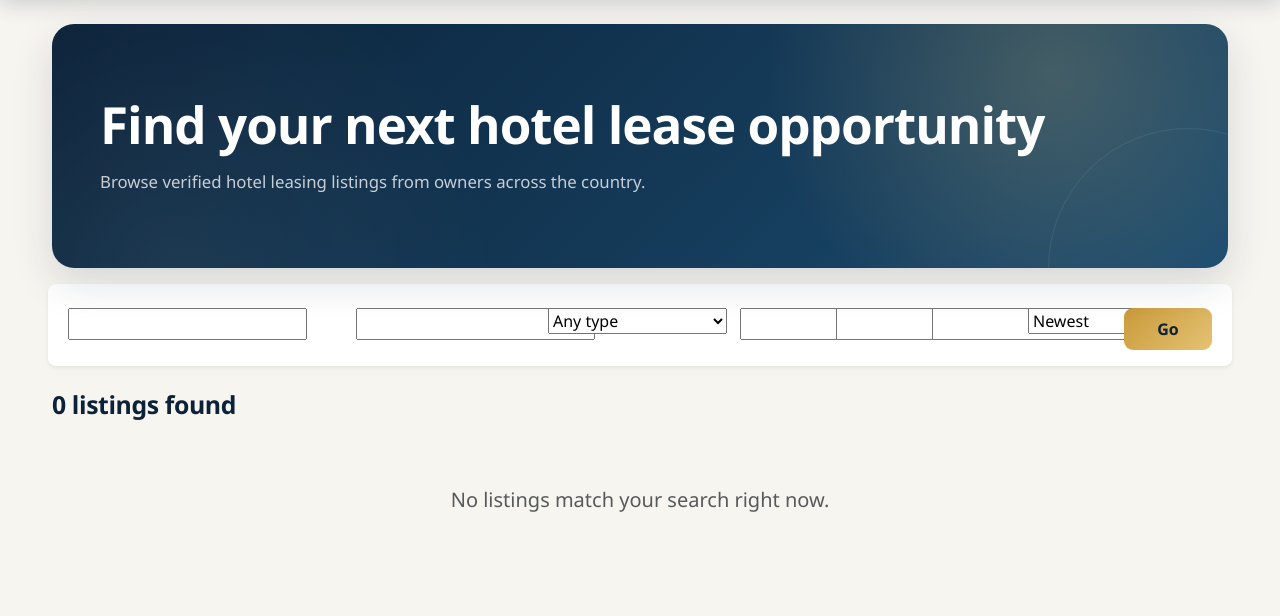
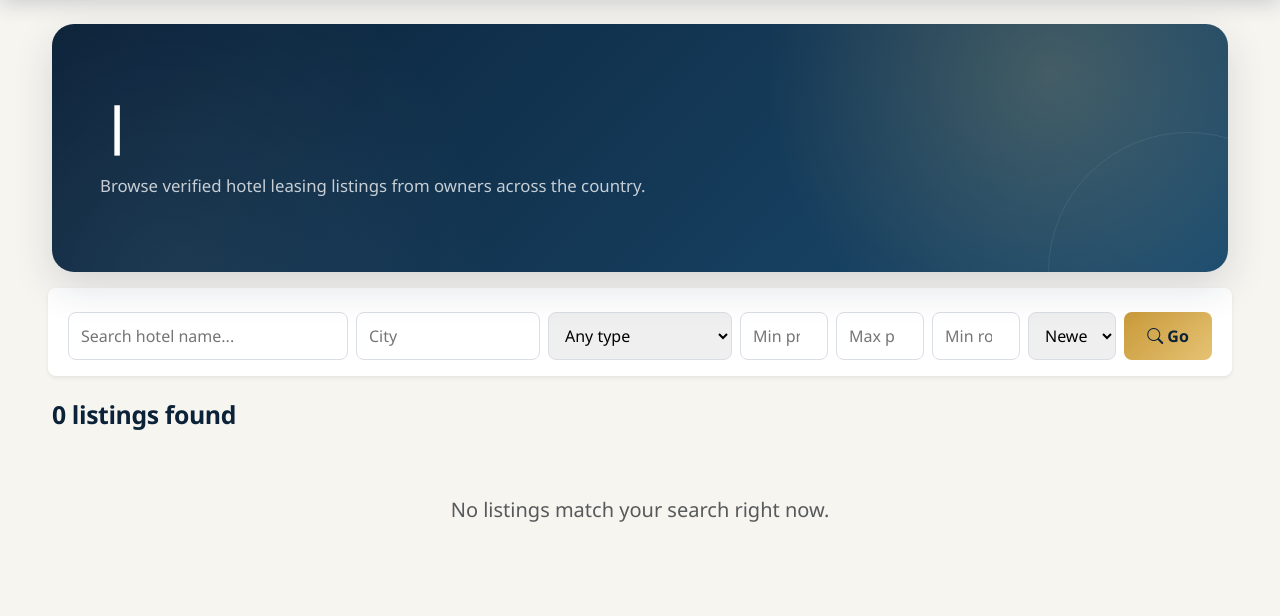
Before and after one commit to sadafnisha/Hotel-Marketplace-project, a Django app: page / in a window 1280 px wide. Shown: the part 73-689 px from the top of the page. Run offline with Django 5.2, Linux system fonts and the light colour scheme; data that the repository does not hold is empty.

Commit message:
Improve marketplace search and add typewriter effect

```diff
--- a/templates/listings/marketplace.html
+++ b/templates/listings/marketplace.html
@@ -1,66 +1,360 @@
 {% extends 'base.html' %}
 {% load humanize badges %}
+
 {% block title %}Hotel Marketplace &mdash; HotelLease{% endblock %}
+
 {% block content %}
+
+<!-- HERO -->
 <div class="hero-section mb-4">
-    <h1 class="fw-bold">Find your next hotel lease opportunity</h1>
-    <p class="mb-0">Browse verified hotel leasing listings from owners across the country.</p>
+    <h1 class="fw-bold typewriter-title">
+        <span id="typewriter-text"></span><span class="typewriter-cursor">|</span>
+    </h1>
+
+    <p class="mb-0">
+        Browse verified hotel leasing listings from owners across the country.
+    </p>
 </div>
 
-<form method="get" class="row g-2 mb-4 bg-white p-3 rounded-3 shadow-sm">
-    <div class="col-md-3">{{ form.q }}</div>
-    <div class="col-md-2">{{ form.city }}</div>
-    <div class="col-md-2">{{ form.property_type }}</div>
-    <div class="col-md-1">{{ form.min_price }}</div>
-    <div class="col-md-1">{{ form.max_price }}</div>
-    <div class="col-md-1">{{ form.min_rooms }}</div>
-    <div class="col-md-1">{{ form.sort }}</div>
-    <div class="col-md-1"><button class="btn btn-brand w-100">Go</button></div>
+
+<!-- SEARCH / FILTER BAR -->
+<form
+    method="get"
+    action="{% url 'listings:marketplace' %}"
+    class="marketplace-search row g-2 mb-4 bg-white p-3 rounded-3 shadow-sm"
+>
+
+    <div class="col-md-3">
+        {{ form.q }}
+    </div>
+
+    <div class="col-md-2">
+        {{ form.city }}
+    </div>
+
+    <div class="col-md-2">
+        {{ form.property_type }}
+    </div>
+
+    <div class="col-md-1">
+        {{ form.min_price }}
+    </div>
+
+    <div class="col-md-1">
+        {{ form.max_price }}
+    </div>
+
+    <div class="col-md-1">
+        {{ form.min_rooms }}
+    </div>
+
+    <div class="col-md-1">
+        {{ form.sort }}
+    </div>
+
+    <div class="col-md-1">
+        <button type="submit" class="btn btn-brand w-100">
+            <i class="bi bi-search"></i>
+            Go
+        </button>
+    </div>
+
 </form>
 
+
+<!-- RESULTS COUNT -->
 <div class="d-flex justify-content-between align-items-center mb-3">
-    <h4 class="section-title mb-0">{{ page_obj.paginator.count }} listing{{ page_obj.paginator.count|pluralize }} found</h4>
+    <h4 class="section-title mb-0">
+        {{ page_obj.paginator.count }}
+        listing{{ page_obj.paginator.count|pluralize }}
+        found
+    </h4>
 </div>
 
+
+<!-- LISTINGS -->
 <div class="row g-4">
+
     {% for listing in page_obj %}
+
     <div class="col-md-4">
+
         <div class="card hotel-card">
+
             {% if listing.cover_image %}
-                <img src="{{ listing.cover_image }}" class="card-img-top" alt="{{ listing.title }}">
+
+                <img
+                    src="{{ listing.cover_image }}"
+                    class="card-img-top"
+                    alt="{{ listing.title }}"
+                >
+
             {% else %}
-                <div class="placeholder-img">🏨</div>
+
+                <div class="placeholder-img">
+                    🏨
+                </div>
+
             {% endif %}
+
+
             <div class="card-body">
+
                 <div class="d-flex justify-content-between align-items-start">
-                    <h5 class="card-title mb-1">{{ listing.title }}</h5>
-                    {% if listing.pk in favourite_ids %}<span title="Saved">⭐</span>{% endif %}
+
+                    <h5 class="card-title mb-1">
+                        {{ listing.title }}
+                    </h5>
+
+                    {% if listing.pk in favourite_ids %}
+                        <span title="Saved">⭐</span>
+                    {% endif %}
+
                 </div>
-                <p class="text-muted small mb-2">📍 {{ listing.city }}, {{ listing.state }}</p>
-                <p class="mb-1"><strong>₹{{ listing.asking_amount|intcomma }}</strong> asking</p>
-                <p class="text-muted small mb-2">{{ listing.rooms }} rooms &middot; {{ listing.get_property_type_display }}</p>
-                <a href="{% url 'listings:detail' listing.pk %}" class="btn btn-outline-primary btn-sm w-100">View Details</a>
+
+
+                <p class="text-muted small mb-2">
+                    📍 {{ listing.city }}, {{ listing.state }}
+                </p>
+
+
+                <p class="mb-1">
+                    <strong>
+                        ₹{{ listing.asking_amount|intcomma }}
+                    </strong>
+                    asking
+                </p>
+
+
+                <p class="text-muted small mb-2">
+                    {{ listing.rooms }} rooms
+                    &middot;
+                    {{ listing.get_property_type_display }}
+                </p>
+
+
+                <a
+                    href="{% url 'listings:detail' listing.pk %}"
+                    class="btn btn-outline-primary btn-sm w-100"
+                >
+                    View Details
+                </a>
+
             </div>
+
         </div>
+
     </div>
+
+
     {% empty %}
+
     <div class="col-12 text-center text-muted py-5">
-        <p class="fs-5">No listings match your search right now.</p>
+
+        <p class="fs-5">
+            No listings match your search right now.
+        </p>
+
     </div>
+
     {% endfor %}
+
 </div>
 
+
+<!-- PAGINATION -->
 {% if page_obj.paginator.num_pages > 1 %}
+
 <nav class="mt-4">
+
     <ul class="pagination justify-content-center">
+
         {% if page_obj.has_previous %}
-        <li class="page-item"><a class="page-link" href="?page={{ page_obj.previous_page_number }}">Previous</a></li>
+
+        <li class="page-item">
+
+            <a
+                class="page-link"
+                href="?page={{ page_obj.previous_page_number }}"
+            >
+                Previous
+            </a>
+
+        </li>
+
         {% endif %}
-        <li class="page-item disabled"><span class="page-link">Page {{ page_obj.number }} of {{ page_obj.paginator.num_pages }}</span></li>
+
+
+        <li class="page-item disabled">
+
+            <span class="page-link">
+                Page {{ page_obj.number }}
+                of
+                {{ page_obj.paginator.num_pages }}
+            </span>
+
+        </li>
+
+
         {% if page_obj.has_next %}
-        <li class="page-item"><a class="page-link" href="?page={{ page_obj.next_page_number }}">Next</a></li>
+
+        <li class="page-item">
+
+            <a
+                class="page-link"
+                href="?page={{ page_obj.next_page_number }}"
+            >
+                Next
+            </a>
+
+        </li>
+
         {% endif %}
+
     </ul>
+
 </nav>
+
 {% endif %}
+
+
+<!-- TYPEWRITER + SEARCH UI -->
+{% block extra_js %}
+
+<script>
+document.addEventListener("DOMContentLoaded", function () {
+
+    /* =========================
+       TYPEWRITER EFFECT
+    ========================= */
+
+    const text = "Find your next hotel lease opportunity";
+    const element = document.getElementById("typewriter-text");
+
+    let index = 0;
+    let deleting = false;
+
+    function typeWriter() {
+
+        if (!deleting) {
+
+            element.textContent = text.substring(0, index + 1);
+            index++;
+
+            if (index === text.length) {
+
+                setTimeout(() => {
+                    deleting = true;
+                    typeWriter();
+                }, 2200);
+
+                return;
+            }
+
+            setTimeout(typeWriter, 70);
+
+        } else {
+
+            element.textContent = text.substring(0, index - 1);
+            index--;
+
+            if (index === 0) {
+
+                deleting = false;
+
+                setTimeout(typeWriter, 500);
+
+                return;
+            }
+
+            setTimeout(typeWriter, 40);
+        }
+    }
+
+    typeWriter();
+
+
+    /* =========================
+       SEARCH PLACEHOLDERS
+    ========================= */
+
+    const placeholders = {
+        "id_q": "Search hotel name...",
+        "id_city": "City",
+        "id_min_price": "Min price",
+        "id_max_price": "Max price",
+        "id_min_rooms": "Min rooms"
+    };
+
+    Object.keys(placeholders).forEach(function (id) {
+
+        const input = document.getElementById(id);
+
+        if (input) {
+            input.setAttribute(
+                "placeholder",
+                placeholders[id]
+            );
+        }
+
+    });
+
+});
+</script>
+
+<style>
+
+.typewriter-title {
+    min-height: 1.2em;
+}
+
+.typewriter-cursor {
+    display: inline-block;
+    margin-left: 3px;
+    animation: blinkCursor 0.8s infinite;
+}
+
+@keyframes blinkCursor {
+
+    0%,
+    50% {
+        opacity: 1;
+    }
+
+    51%,
+    100% {
+        opacity: 0;
+    }
+
+}
+
+
+/* SEARCH BAR */
+
+.marketplace-search input,
+.marketplace-search select {
+    height: 48px;
+    border-radius: 8px;
+    border: 1px solid #d9dee5;
+    padding: 0 12px;
+    width: 100%;
+}
+
+.marketplace-search input:focus,
+.marketplace-search select:focus {
+    border-color: #d7aa3d;
+    box-shadow: 0 0 0 0.2rem rgba(215, 170, 61, 0.15);
+    outline: none;
+}
+
+.marketplace-search button {
+    height: 48px;
+    border-radius: 8px;
+    font-weight: 600;
+}
+
+</style>
+
 {% endblock %}
+
+{% endblock %}
```
